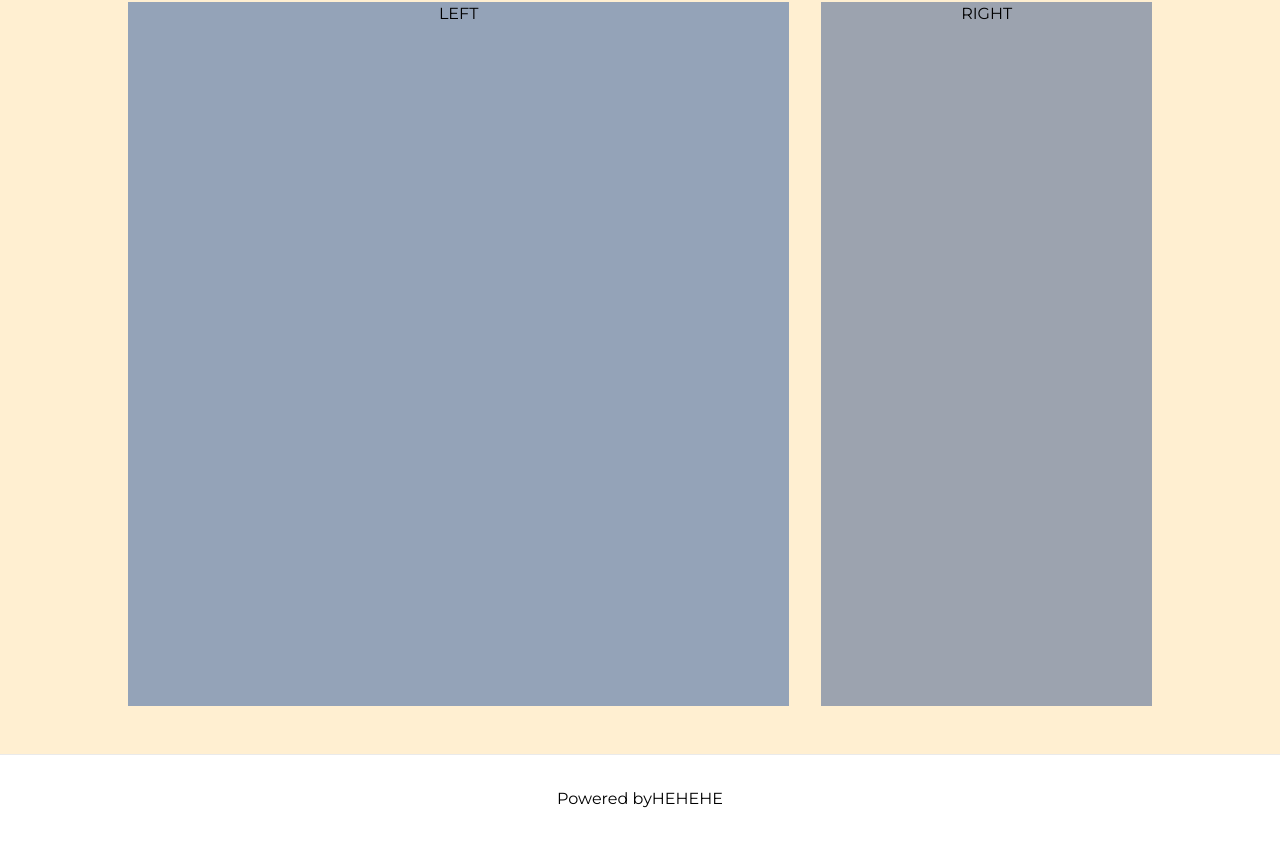
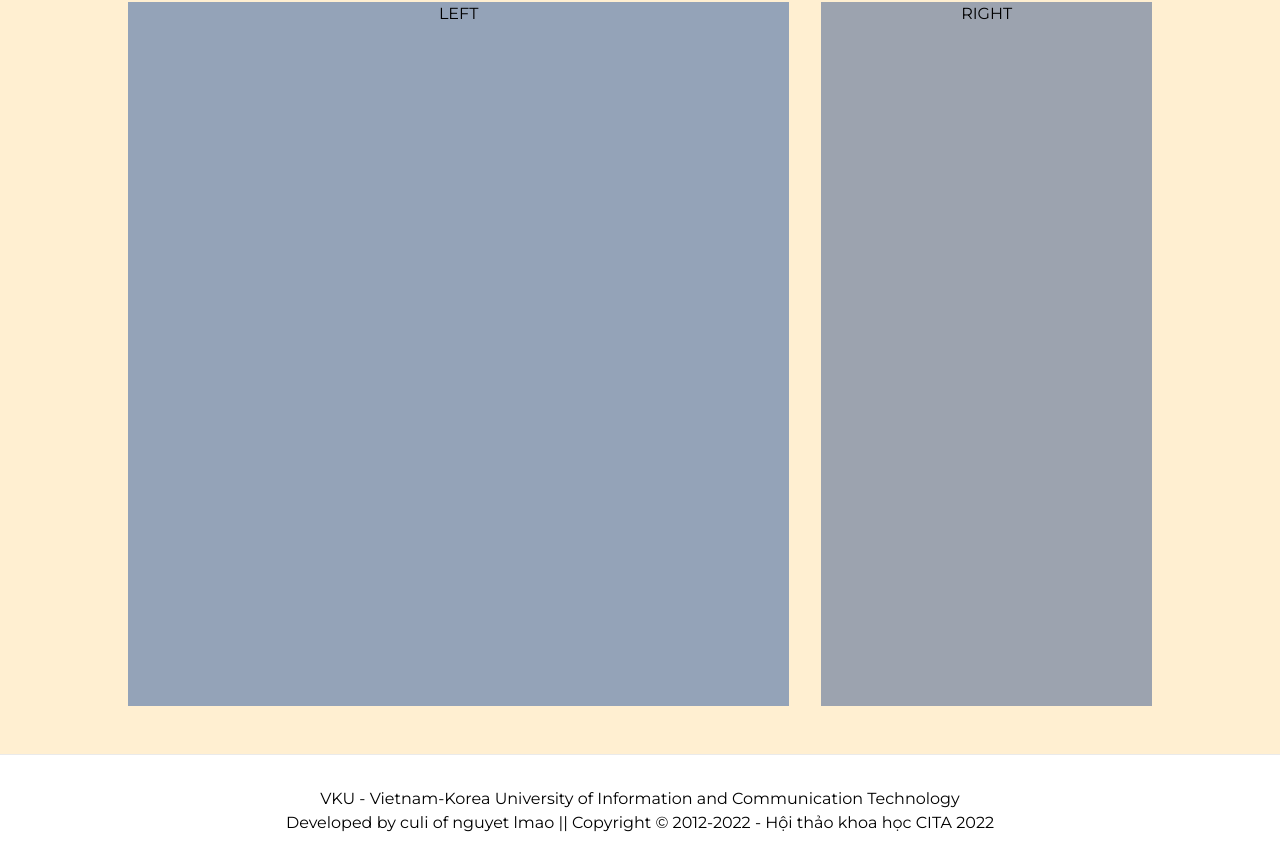
Before and after one commit to PhamVuThuNguyet/CITA-FE, a Next.js app: page / in a window 1280 px wide. Shown: the part 600-1467 px from the top of the page. Before the commit the page ends 1443 px from the top, so only its background shows below. Built offline with nearby package versions, Linux system fonts and the light colour scheme.

Commit message:
Update font

```diff
--- a/components/footer/footer.jsx
+++ b/components/footer/footer.jsx
@@ -3,12 +3,12 @@ import styles from "../../styles/Footer.module.css";
 export default function Footer() {
   return (
     <div className={styles.footer}>
-      <a
-        href='https://vercel.com?utm_source=create-next-app&utm_medium=default-template&utm_campaign=create-next-app'
-        target='_blank'
-        rel='noopener noreferrer'>
-        Powered by <span>HEHEHE</span>
-      </a>
+      <div>
+      VKU -  Vietnam-Korea University of Information and Communication Technology
+      </div>
+      <div>
+      Developed by culi of nguyet lmao || Copyright © 2012-2022 - Hội thảo khoa học CITA 2022
+      </div>
     </div>
   );
 }
--- a/pages/index.js
+++ b/pages/index.js
@@ -7,7 +7,7 @@ import Footer from "../components/footer/footer";
 
 export default function Home() {
   return (
-    <div className={styles.container}>
+    <div>
       <Head>
         <title>
           Hội thảo khoa học quốc gia Công nghệ thông tin và ứng dụng trong các
--- a/styles/Footer.module.css
+++ b/styles/Footer.module.css
@@ -1,15 +1,8 @@
 .footer {
-  display: flex;
-  flex: 1;
   padding: 2rem 0;
   border-top: 1px solid #eaeaea;
+  display: flex;
+  flex-direction: column;
   justify-content: center;
   align-items: center;
 }
-
-.footer a {
-  display: flex;
-  justify-content: center;
-  align-items: center;
-  flex-grow: 1;
-}
--- a/styles/Header.module.css
+++ b/styles/Header.module.css
@@ -23,6 +23,7 @@
   font-weight: bold;
 }
 .sub_title {
+  font-family: Montserrat;
   line-height: 1;
   font-size: 2rem;
   color: white;
--- a/styles/Home.module.css
+++ b/styles/Home.module.css
@@ -1,5 +1,3 @@
-.container {
-}
 
 .main {
   min-height: 100vh;
--- a/styles/globals.css
+++ b/styles/globals.css
@@ -6,7 +6,7 @@ html,
 body {
   padding: 0;
   margin: 0;
-  font-family: Montserrat;
+  font-family: Montserrat, Futura;
 }
 
 a {
@@ -27,3 +27,8 @@ a {
     background: black;
   }
 }
+
+@font-face {
+  font-family: Futura;
+  src: url("../public/unicode.futurab.ttf");
+}
```
Also changed, not shown: public/unicode.futurab.ttf (added).
